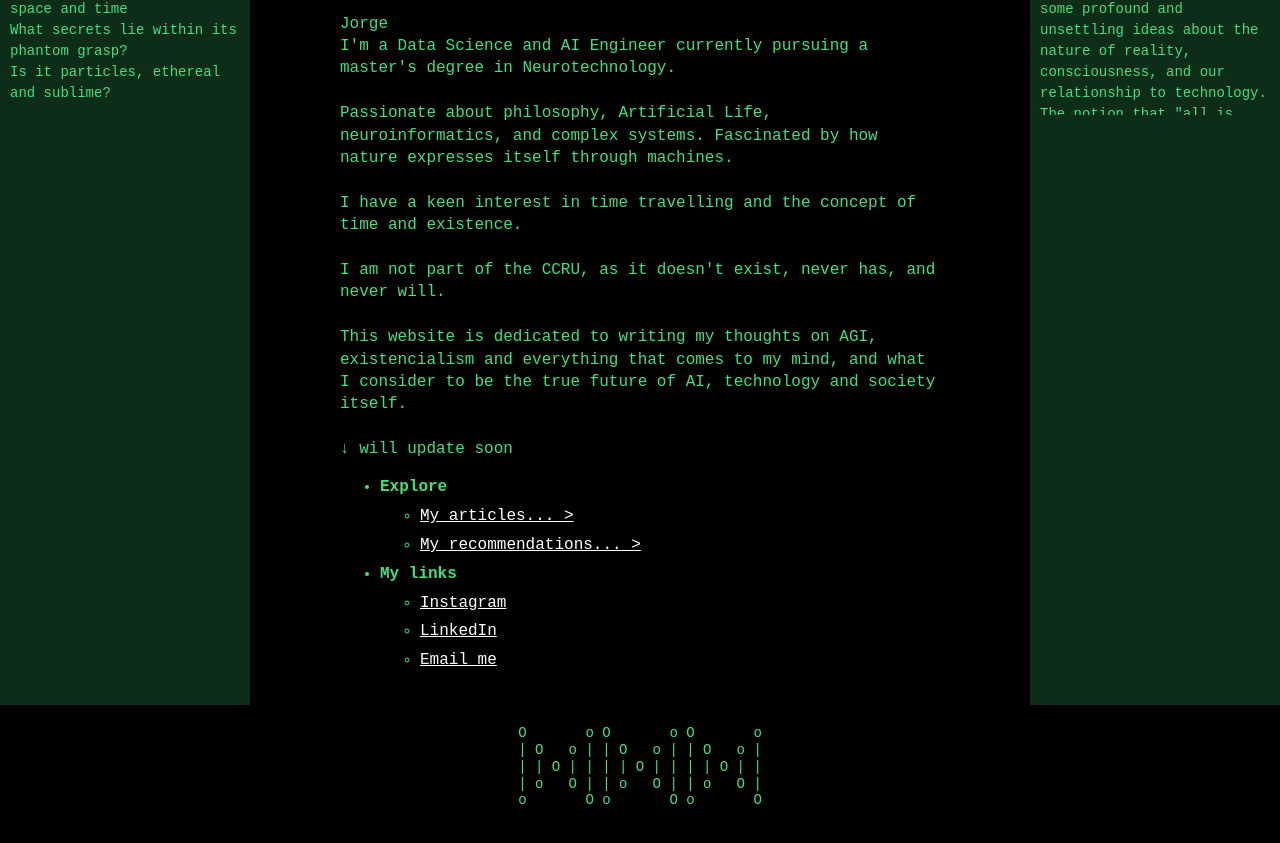
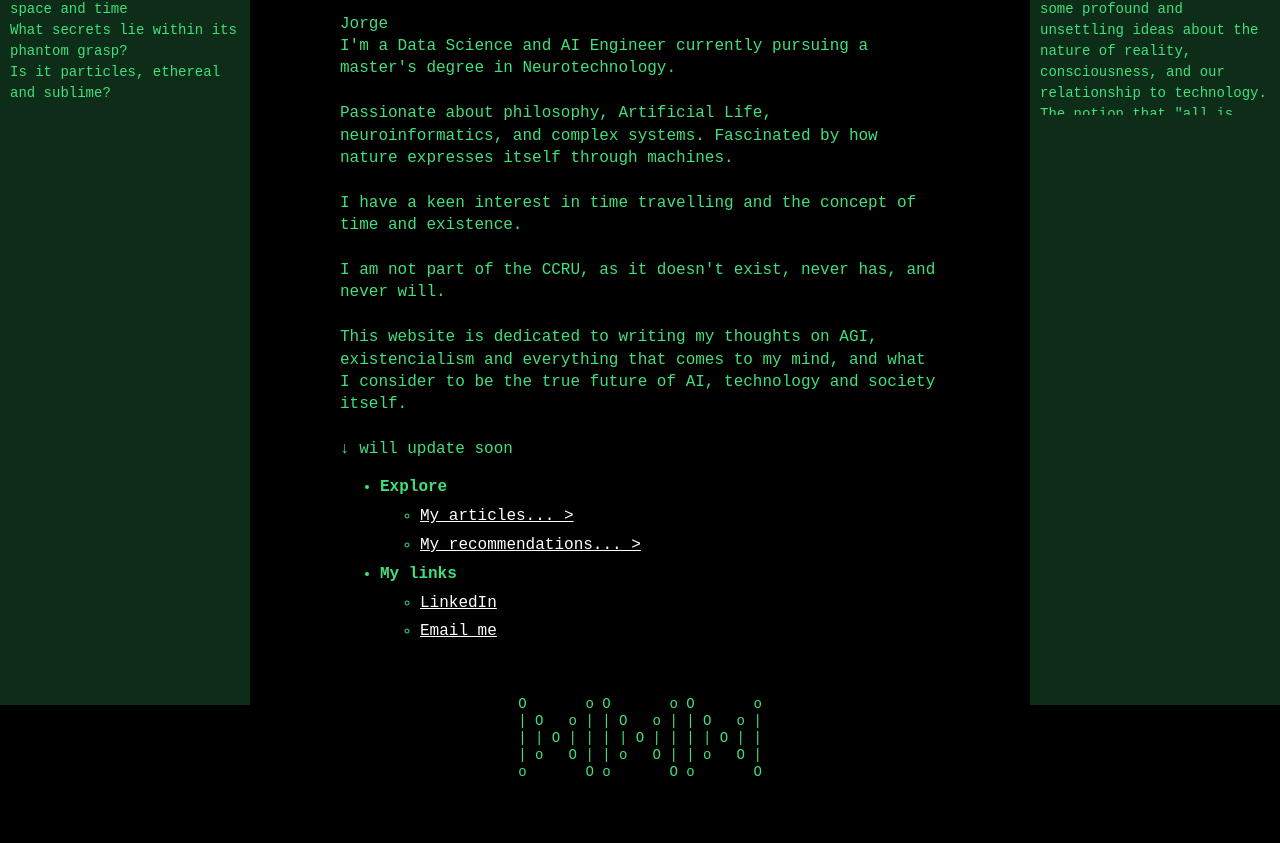
Before and after one commit to Mixnikon108/Mixnikon108.github.io, a plain HTML site: page index.html in a window 1280 px wide. Shown: the part 95-938 px from the top of the page. Drawn offline with Linux system fonts and the light colour scheme.

Commit message:
Update index.html

```diff
--- a/index.html
+++ b/index.html
@@ -158,9 +158,8 @@ Thank you for this adventure into the unknown! While I'm glad to be back on soli
                 </ul>
                 <li><b>My links</b></li>
                 <ul>
-                    <li><a href="https://www.instagram.com/jorge/">Instagram</a></li>
-                    <li><a href="https://www.linkedin.com/in/jorge/">LinkedIn</a></li>
-                    <li><a href="mailto:jorge@example.com">Email me</a></li>
+                    <li><a href="https://www.linkedin.com/in/jorge-de-la-rosa-padrón/">LinkedIn</a></li>
+                    <li><a href="mailto:j.dpadron@alumnos.upm.es">Email me</a></li>
                 </ul>
             </ul>
 
```
